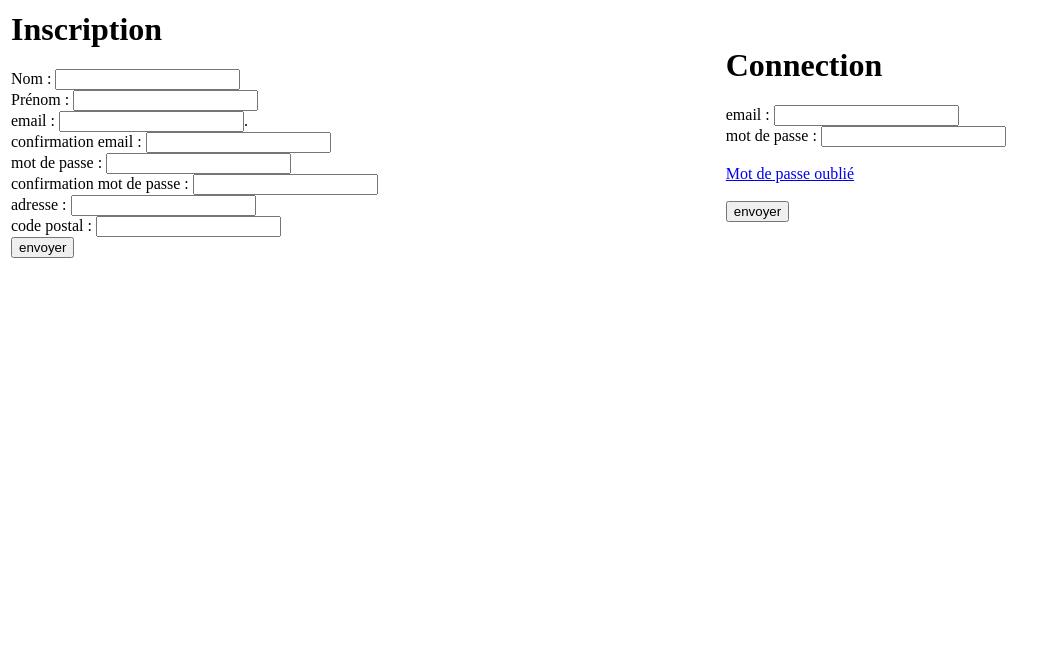
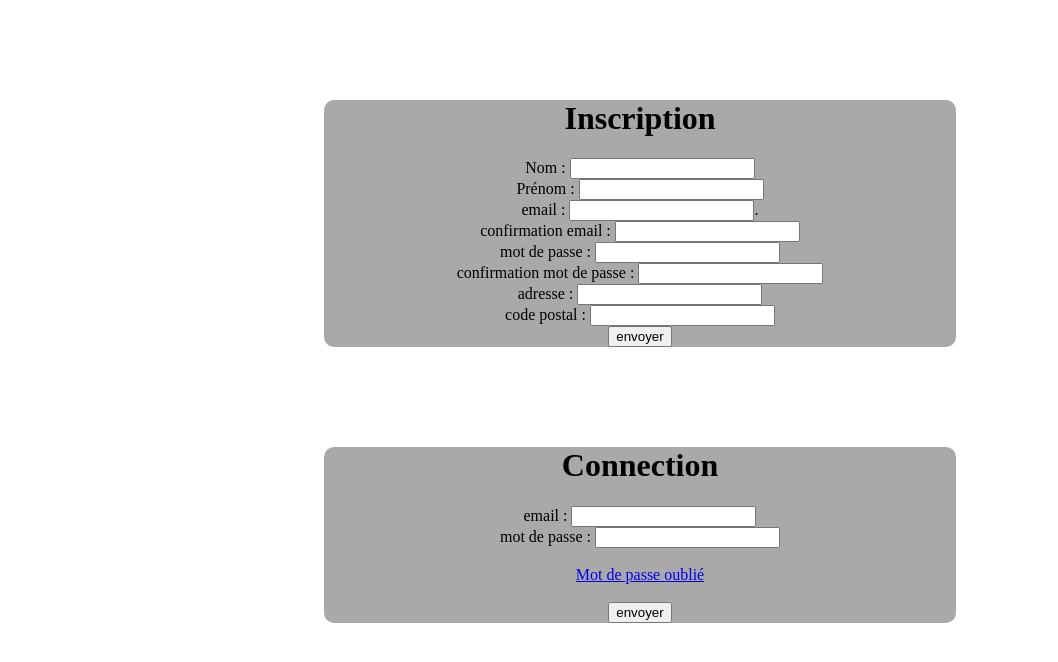
Before and after one commit to shinigami144/Delhaize-Projet, a PHP site: page / in a window 1280 px wide. Shown: the top 662 px of the page, without its empty margins (0-1058 px from the left). Run offline with PHP 8.4, Linux system fonts and the light colour scheme.

Commit message:
ajout CSS

```diff
--- a/index.php
+++ b/index.php
@@ -2,11 +2,13 @@
     <head>
         <title>Jeu Delhaize</title>
         <meta charset="utf-8"/>
+        <link rel="stylesheet" href="style.css" />
     </head>
     <body>
         <?php
         require_once('db.php');
 
+        /*
         $host = '127.0.0.1:3308';
         $db   = 'delhaize';
         $user = 'root';
@@ -22,12 +24,10 @@
             $pdo = new PDO($dsn, $user, $pass, $options);
         } catch (\PDOException $e) {
             throw new \PDOException($e->getMessage(), (int)$e->getCode());
-        }
+        }*/
         //connection
         ?>
-        <table style="width:100%">
-            <tr>
-                <td>
+       <div>
             <h1>Inscription</h1>
             <form action="insert.php" method="POST">
                 Nom : <input type="txt" name="nom" /> <br/>
@@ -40,8 +40,8 @@
                 code postal : <input type="number" name="cp" /> <br/>
                 <input type="submit"  value="envoyer"/>
             </form>
-                </td>
-                <td>
+        </div>
+        <div>
             <h1>Connection</h1>
             <form action="connection.php" method="POST">
                 email : <input type="email" name="mail1"/><br/>
@@ -49,8 +49,6 @@
                 <a href="#mpoublie">Mot de passe oublié</a><br/><br/>
                 <input type="submit"  value="envoyer"/>
             </form>
-                </td>
-            </tr>
-        </table>
+        </div>
     </body>
 </html>
--- /dev/null
+++ b/style.css
@@ -0,0 +1,11 @@
+
+div{
+    width: 50%;
+    border-radius: 10px;
+    background-color: darkgrey;
+    text-align: center;
+    margin-bottom: 100px;
+    margin-top: 100px;
+    margin-left: auto;
+    margin-right: auto;
+}
```
Lines whose indentation alone changed are shown as unchanged.
